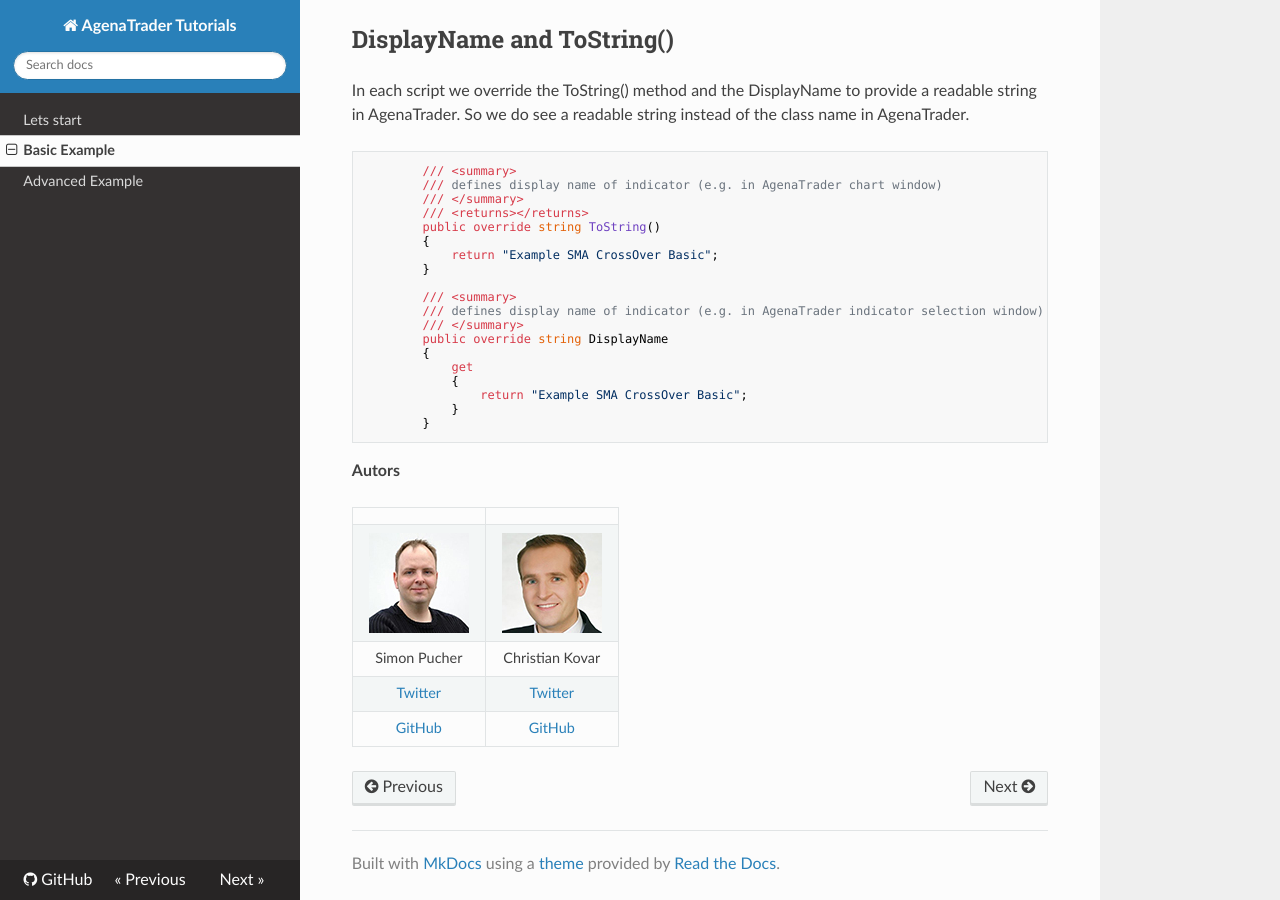
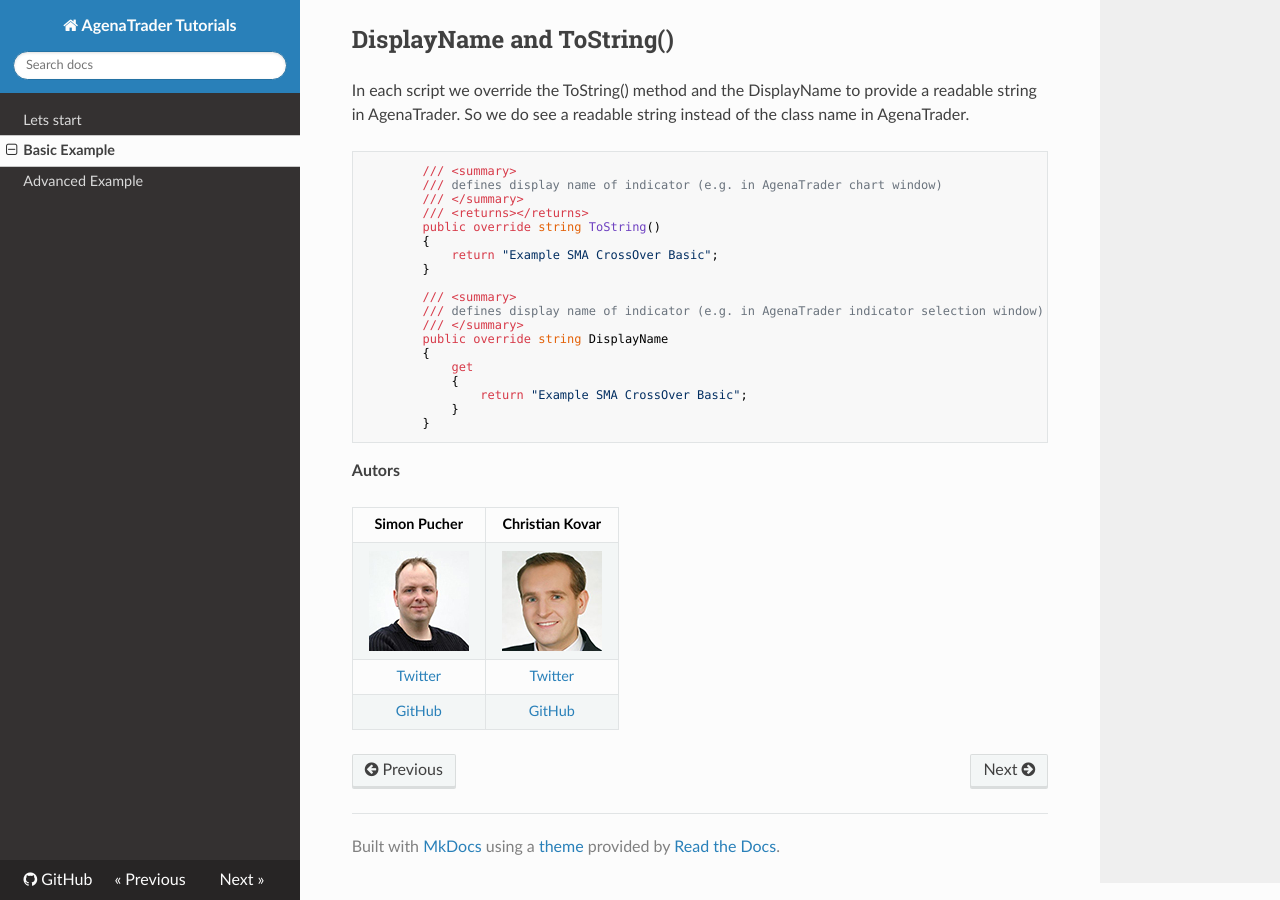
Before and after one commit to AgenaTrader/Tutorials, an MkDocs documentation site: the page built from sources/Example_Indicator_Condition_Strategy_Basic/README.md, in a window 1280 px wide and 900 px high, scrolled down 2742 px. Built offline with MkDocs 1.6.1, drawn with Linux system fonts in a browser that asks for light colours; nearby versions of some CDN libraries; old or Windows-style settings are respelled for this version of MkDocs.

Commit message:
Adding autors to the tutorials

```diff
--- a/sources/Example_Indicator_Condition_Strategy_Basic/README.md
+++ b/sources/Example_Indicator_Condition_Strategy_Basic/README.md
@@ -145,9 +145,8 @@ In each script we override the ToString() method and the DisplayName to provide
 
 **Autors**
 
-|               |                 |
+|  Simon Pucher |  Christian Kovar   |
 |     :---:     |      :---:      |
 | ![Simon Pucher](../images/user_simon_pucher_100.jpeg) | ![Christian Kovar](../images/user_christian_kovar_100.jpg) |
-| Simon Pucher | Christian Kovar |
 | [Twitter](https://twitter.com/SimonPucher) |  [Twitter](https://twitter.com/ckovar82) |
 | [GitHub](https://github.com/simonpucher) |  [GitHub](https://github.com/ckovar82) |
```
Also changed, not shown: sources/Example_Indicator_Condition_Strategy_Advanced/README.md (+1 -2 lines), site/Example_Indicator_Condition_Strategy_Advanced/README/index.html, site/Example_Indicator_Condition_Strategy_Basic/README/index.html, site/index.html, site/mkdocs/search_index.json.
